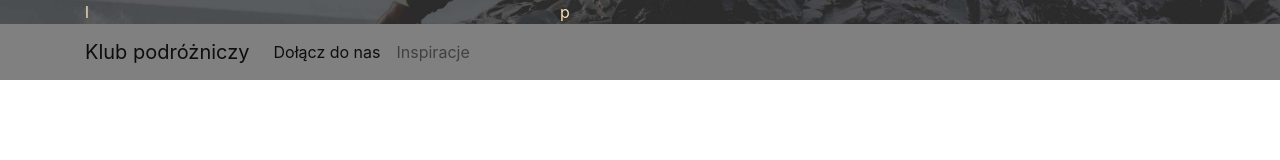
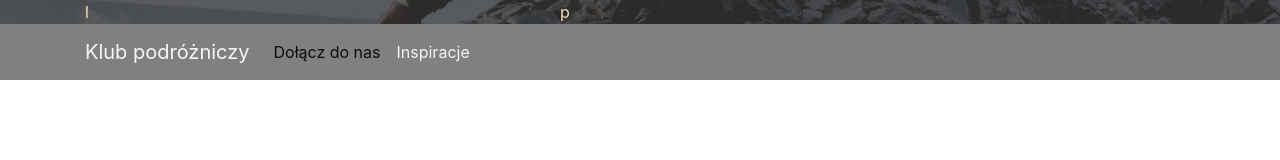
Before and after one commit to davinci2020corona/bootstrap-landing, a plain HTML site: page index.html in a window 1280 px wide. Drawn offline with nearby package versions, Linux system fonts and the light colour scheme.

Commit message:
Update style.css

```diff
--- a/css/style.css
+++ b/css/style.css
@@ -16,3 +16,9 @@
 
     background-color: gray;
 }
+.navbar-light  .navbar-brand,
+.navbar-light  .navbar-nav .nav-link,
+.navbar-light  .navbar-brand:hover,
+.navbar-light  .navbar-nav .nav-link:hover{
+    color: whitesmoke
+}
```
